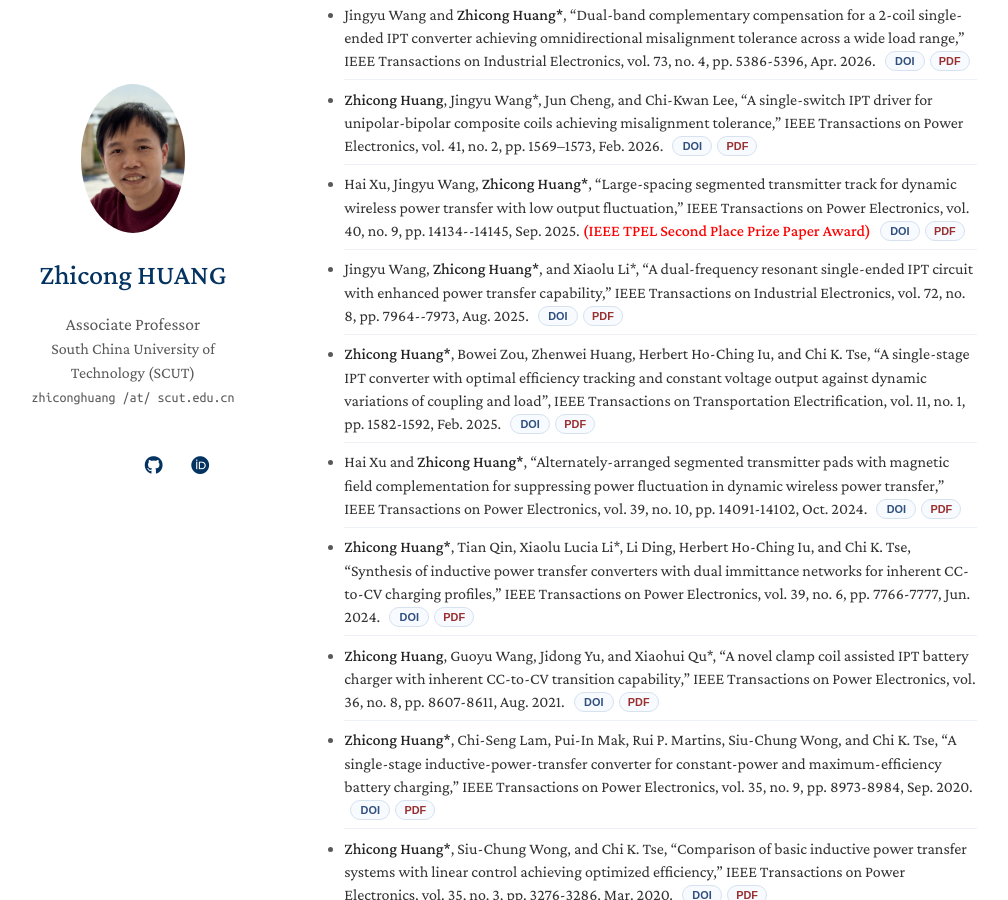
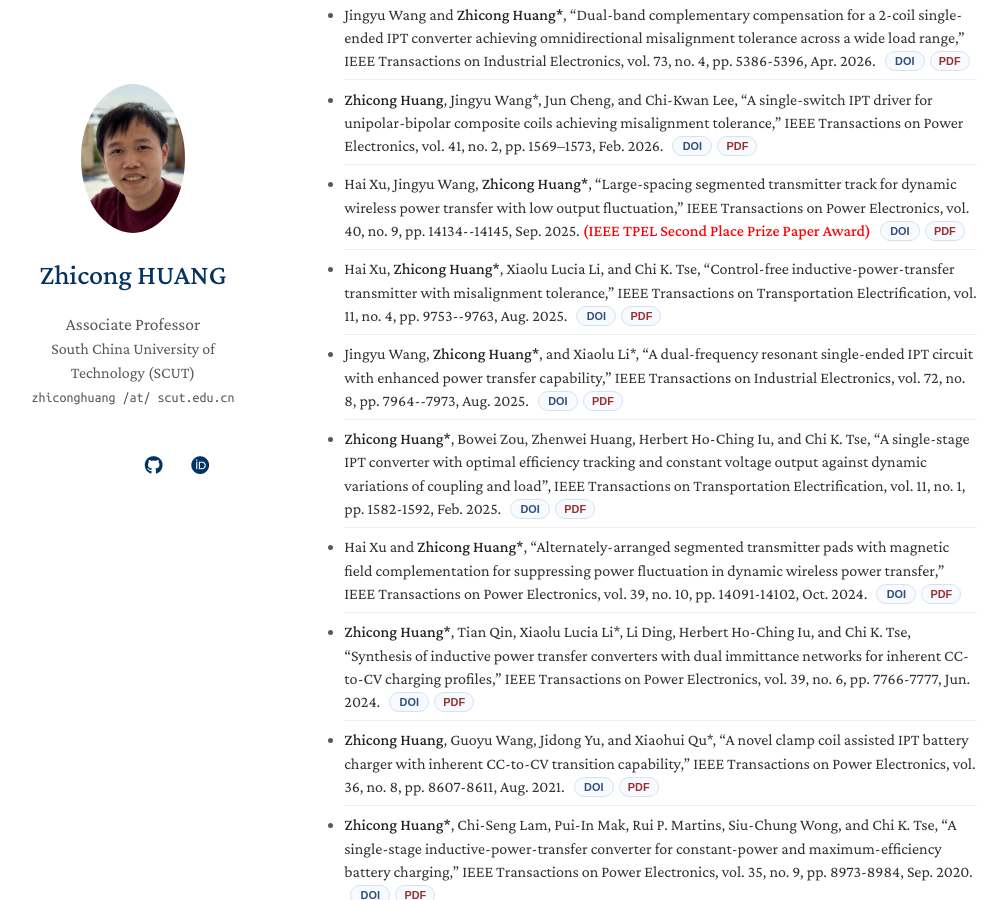
Before and after one commit to forwardhuang/forwardhuang.github.io, a Jekyll site: the page built from index.md, in a window 1280 px wide and 900 px high, scrolled down 2591 px. Shown: the whole window, without its empty margins (143-1151 px from the left). Built offline with Jekyll 4.4.1, drawn with Linux system fonts in a browser that asks for light colours; a style sheet for code colours, icons or effects is not loaded; our own code applies the rules of GitHub Pages for plain Markdown files.

Commit message:
Add control-free IPT transmitter paper

```diff
--- a/_data/publications.yml
+++ b/_data/publications.yml
@@ -76,6 +76,14 @@ main:
       Hai Xu, Jingyu Wang, <strong>Zhicong Huang*</strong>, “Large-spacing segmented transmitter track for dynamic wireless power transfer with low output fluctuation,” IEEE Transactions on Power Electronics, vol. 40, no. 9, pp. 14134--14145, Sep. 2025. <strong style="color: red;">(IEEE TPEL Second Place Prize Paper Award)</strong>
     pdf: "https://doi.org/10.1109/TPEL.2025.3569698"
     code: "./assets/files/2025-Xu-Large-Spacing-TPEL.pdf"
+  - title: "Control-free inductive-power-transfer transmitter with misalignment tolerance"
+    category: "Wireless Power Transfer"
+    conference: "IEEE Transactions on Transportation Electrification"
+    year_status: "2025"
+    citation: >-
+      Hai Xu, <strong>Zhicong Huang*</strong>, Xiaolu Lucia Li, and Chi K. Tse, “Control-free inductive-power-transfer transmitter with misalignment tolerance,” IEEE Transactions on Transportation Electrification, vol. 11, no. 4, pp. 9753--9763, Aug. 2025.
+    pdf: "https://doi.org/10.1109/TTE.2025.3560483"
+    code: "./assets/files/2025-Xu-Control-Free-TTE.pdf"
   - title: "A dual-frequency resonant single-ended IPT circuit with enhanced power transfer capability"
     category: "Wireless Power Transfer"
     conference: "IEEE Transactions on Industrial Electronics"
```
Also changed, not shown: 1 other file.
